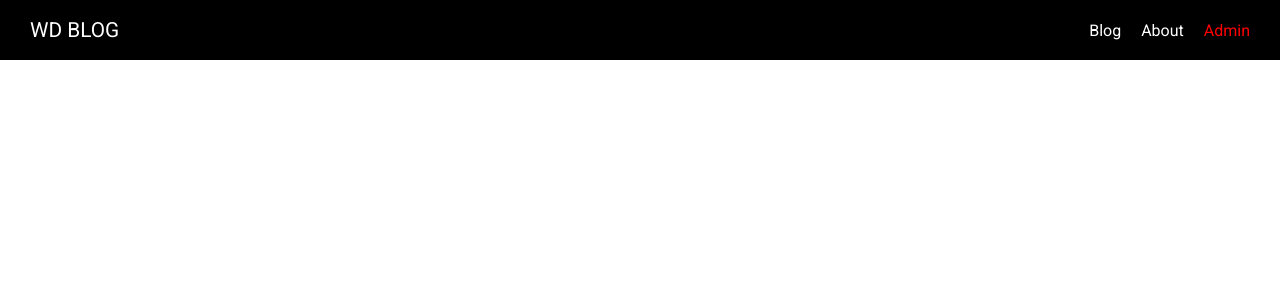
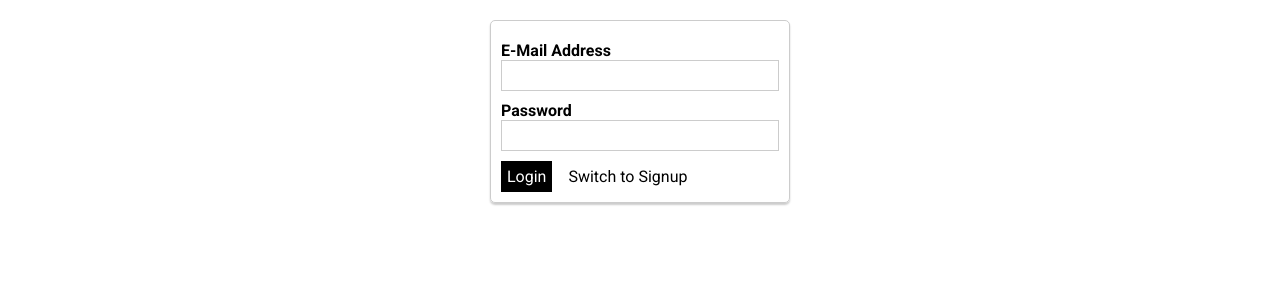
Before and after one commit to jeffday90/nuxt-blog, a Nuxt app: page /admin/auth in a window 1280 px wide. Shown: the top 300 px of the page. Built offline with nearby package versions, Linux system fonts and the light colour scheme.

Commit message:
Added a layout for the admin section of the blog.

```diff
--- /dev/null
+++ b/layouts/admin.vue
@@ -0,0 +1,16 @@
+<template>
+  <div>
+    <nuxt />
+  </div>
+
+</template>
+
+<style>
+html {
+  font-family: 'Roboto', sans-serif;
+}
+
+body {
+  margin: 0;
+}
+</style>
--- a/layouts/error.vue
+++ b/layouts/error.vue
@@ -1,44 +1,22 @@
 <template>
-  <v-app dark>
-    <h1 v-if="error.statusCode === 404">
-      {{ pageNotFound }}
-    </h1>
-    <h1 v-else>
-      {{ otherError }}
-    </h1>
-    <NuxtLink to="/">
-      Home page
-    </NuxtLink>
-  </v-app>
+  <div class="error-page">
+    <h1>Oops, something went wrong!</h1>
+    <p>Back to <a href="/">safety</a>!</p>
+  </div>
 </template>
 
-<script>
-export default {
-  layout: 'empty',
-  props: {
-    error: {
-      type: Object,
-      default: null
-    }
-  },
-  head () {
-    const title =
-      this.error.statusCode === 404 ? this.pageNotFound : this.otherError
-    return {
-      title
-    }
-  },
-  data () {
-    return {
-      pageNotFound: '404 Not Found',
-      otherError: 'An error occurred'
-    }
-  }
+<style scoped>
+.error-page {
+  text-align: center;
 }
-</script>
 
-<style scoped>
-h1 {
-  font-size: 20px;
+.error-page a {
+  text-decoration: none;
+  color: red;
+}
+
+.error-page a:hover,
+.error-page a:active {
+  color: salmon;
 }
 </style>
--- a/pages/admin/_postId/index.vue
+++ b/pages/admin/_postId/index.vue
@@ -10,6 +10,7 @@
 import AdminPostForm from '@/components/Admin/AdminPostForm'
 
 export default {
+    layout: 'admin',
     components: {
         AdminPostForm
     },
--- a/pages/admin/auth/index.vue
+++ b/pages/admin/auth/index.vue
@@ -0,0 +1,51 @@
+<template>
+  <div class="admin-auth-page">
+    <div class="auth-container">
+      <form>
+        <AppControlInput type="email">E-Mail Address</AppControlInput>
+        <AppControlInput type="password">Password</AppControlInput>
+        <AppButton type="submit">{{ isLogin ? 'Login' : 'Sign Up' }}</AppButton>
+        <AppButton
+          type="button"
+          btn-style="inverted"
+          style="margin-left: 10px"
+          @click="isLogin = !isLogin">Switch to {{ isLogin ? 'Signup' : 'Login' }}</AppButton>
+      </form>
+    </div>
+  </div>
+</template>
+
+<script>
+import AppControlInput from '@/components/UI/AppControlInput'
+import AppButton from '@/components/UI/AppButton'
+
+export default {
+  name: 'AdminAuthPage',
+  layout: 'admin',
+  components: {
+    AppControlInput,
+    AppButton
+  },
+  data() {
+    return {
+      isLogin: true
+    }
+  }
+}
+</script>
+
+<style scoped>
+.admin-auth-page {
+  padding: 20px;
+}
+
+.auth-container {
+  border: 1px solid #ccc;
+  border-radius: 5px;
+  box-shadow: 0 2px 2px #ccc;
+  width: 300px;
+  margin: auto;
+  padding: 10px;
+  box-sizing: border-box;
+}
+</style>
--- a/pages/admin/index.vue
+++ b/pages/admin/index.vue
@@ -1,7 +1,7 @@
 <template>
     <div class="admin-page">
         <section class="new-post">
-            <button @click="$router.push('/admin/new-post/')">Create Post</button>
+            <AppButton @click="$router.push('/admin/new-post/')">Create Post</AppButton>
         </section>
         <section class="existing-posts">
             <h1>Existing posts</h1>
@@ -11,11 +11,14 @@
 </template>
 
 <script>
-import PostList from '@/components/Posts/PostList'
+import PostList from '@/components/Posts/PostList';
+import AppButton from '@/components/UI/AppButton';
 
 export default {
+    layout: 'admin',
     components: {
-        PostList
+        PostList,
+        AppButton,
     }
 }
 </script>
```
Also changed, not shown: layouts/README.md (deleted).
